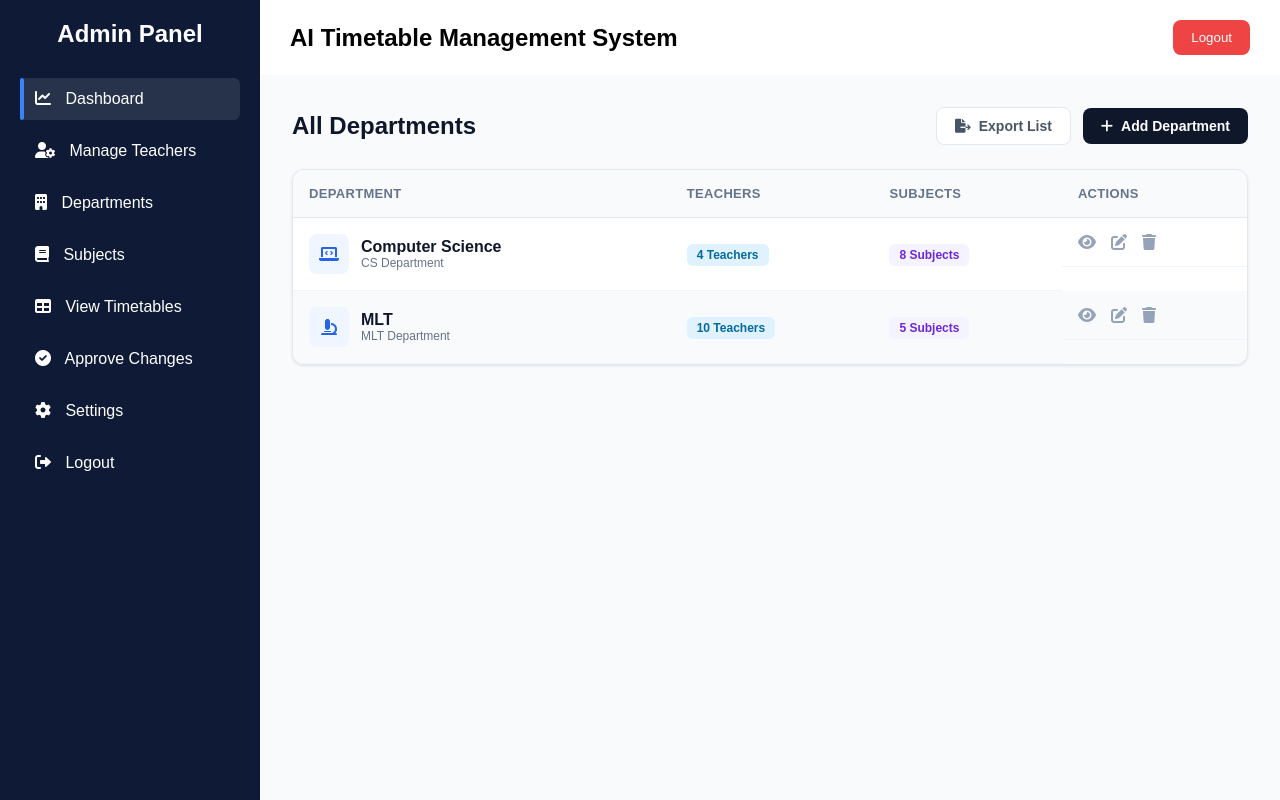
After one commit to umarfarooqdev123/AI-Timetable-Model, a Flask app: page /departments in a window 1280 px wide. The commit adds this page. Run offline with Flask 3, Linux system fonts and the light colour scheme; parts of the project's set-up code (start-up, migrations or seed data) failed here and were passed over.

Commit message:
Add departments file

```diff
--- a/app.py
+++ b/app.py
@@ -1,5 +1,6 @@
 from flask import Flask, render_template, redirect, request, session, url_for
 from flask_sqlalchemy import SQLAlchemy
+from datetime import datetime
 import uuid
 
 app = Flask(__name__)
@@ -18,7 +19,7 @@ def generate_uuid():
 
 # ------------- Admin Table --------------------
 class Admin(db.Model):
-    __tablename__ = 'admins'
+    _tablename_ = 'admins'
 
     admin_id = db.Column(db.String(36), primary_key=True, default=generate_uuid)
     username = db.Column(db.String(50), unique=True, nullable=False)
@@ -33,7 +34,7 @@ class Admin(db.Model):
 
 # -------------- Department Table --------------
 class Department(db.Model):
-    __tablename__ = 'departments'
+    _tablename_ = 'departments'
 
     department_id = db.Column(db.String(36), primary_key=True, default=generate_uuid)
     department_code = db.Column(db.String(20), unique=True, nullable=False)
@@ -48,7 +49,7 @@ class Department(db.Model):
 
 # ------------- Teacher Table ------------------
 class Teacher(db.Model):
-    __tablename__ = 'teachers'
+    _tablename_ = 'teachers'
 
     teacher_id = db.Column(db.String(36), primary_key=True, default=generate_uuid)
     employee_id = db.Column(db.String(20), unique=True, nullable=False)
@@ -78,7 +79,7 @@ class Teacher(db.Model):
 
   # -------- Teacher_Subject Relation Table --------
 class TeacherSubject(db.Model):
-    __tablename__ = 'teacher_subjects'
+    _tablename_ = 'teacher_subjects'
 
     teacher_subject_id = db.Column(
         db.String(36),
@@ -105,7 +106,7 @@ class TeacherSubject(db.Model):
 
 # ----------------- Subject Table ------------------
 class Subject(db.Model):
-    __tablename__ = 'subjects'
+    _tablename_ = 'subjects'
 
     subject_id = db.Column(db.String(36), primary_key=True, default=generate_uuid)
     subject_code = db.Column(db.String(20), unique=True, nullable=False)
@@ -161,6 +162,8 @@ def Admin_dashboard():
     if "user_email" not in session:
         return redirect(url_for("login"))
     return render_template("Admin_dashboard.html")
-
+@app.route("/departments")
+def departments():
+    return render_template("departments.html")
 if __name__ == "__main__":
     app.run(debug=True)
--- /dev/null
+++ b/static/departments.css
@@ -0,0 +1,179 @@
+/* General Layout */
+body {
+    font-family: 'Inter', system-ui, -apple-system, sans-serif;
+    background-color: #f8fafc;
+    margin: 0;
+}
+
+.main-container {
+    padding: 2rem;
+    display: flex;
+    flex-direction: column;
+    gap: 24px;
+    width: 100%;
+    box-sizing: border-box;
+}
+
+/* ===== Top Bar & Header ===== */
+.top-bar {
+    display: flex;
+    justify-content: space-between;
+    align-items: center;
+    flex-wrap: wrap;
+    gap: 15px;
+}
+
+.page-title {
+    font-size: 24px;
+    font-weight: 700;
+    color: #0f172a;
+    margin: 0;
+}
+
+.top-actions {
+    display: flex;
+    gap: 12px;
+    align-items: center;
+}
+
+/* ===== Buttons ===== */
+.btn {
+    border: none;
+    padding: 10px 18px;
+    border-radius: 8px;
+    font-size: 14px;
+    font-weight: 600;
+    cursor: pointer;
+    display: inline-flex;
+    align-items: center;
+    gap: 8px;
+    transition: all 0.2s ease;
+    text-decoration: none;
+    white-space: nowrap;
+}
+
+.btn-export {
+    background: #ffffff;
+    color: #475569;
+    border: 1px solid #e2e8f0;
+}
+
+.btn-export:hover {
+    background: #f1f5f9;
+    border-color: #cbd5e1;
+}
+
+.btn-add {
+    background: #0f172a; /* Deep Navy */
+    color: white;
+}
+
+.btn-add:hover {
+    background: #1e293b;
+    box-shadow: 0 4px 12px rgba(15, 23, 42, 0.15);
+}
+
+/* ===== Table Card ===== */
+.content-card {
+    background: white;
+    padding: 0; /* Let table handle padding for a cleaner look */
+    border-radius: 12px;
+    box-shadow: 0 1px 3px rgba(0,0,0,0.1);
+    border: 1px solid #e2e8f0;
+    overflow: hidden;
+}
+
+.table-responsive {
+    width: 100%;
+    overflow-x: auto;
+}
+
+.styled-table {
+    width: 100%;
+    border-collapse: collapse;
+    min-width: 700px;
+}
+
+.styled-table th {
+    background: #f8fafc;
+    text-align: left;
+    padding: 16px;
+    font-size: 13px;
+    text-transform: uppercase;
+    letter-spacing: 0.025em;
+    color: #64748b;
+    border-bottom: 1px solid #e2e8f0;
+}
+
+.styled-table td {
+    padding: 16px;
+    border-bottom: 1px solid #f1f5f9;
+    vertical-align: middle;
+}
+
+.dept-flex {
+    display: flex;
+    align-items: center;
+    gap: 12px;
+}
+
+.icon.blue {
+    height: 40px;
+    width: 40px;
+    background: #eff6ff;
+    color: #2563eb;
+    display: flex;
+    align-items: center;
+    justify-content: center;
+    border-radius: 8px;
+}
+
+.name {
+    font-weight: 600;
+    color: #0f172a;
+}
+
+.sub {
+    font-size: 12px;
+    color: #64748b;
+}
+
+.tag {
+    padding: 4px 10px;
+    border-radius: 6px;
+    font-size: 12px;
+    font-weight: 600;
+}
+
+.tag.blue { background: #e0f2fe; color: #0369a1; }
+.tag.purple { background: #f5f3ff; color: #6d28d9; }
+
+.actions {
+    display: flex;
+    gap: 15px;
+    color: #94a3b8;
+}
+
+.actions i {
+    cursor: pointer;
+    transition: 0.2s;
+}
+
+.actions i.view:hover { color: #2563eb; }
+.actions i.edit:hover { color: #059669; }
+.actions i.delete:hover { color: #dc2626; }
+
+/* Responsive Adjustments */
+@media (max-width: 768px) {
+    .top-bar {
+        flex-direction: column;
+        align-items: flex-start;
+    }
+    .top-actions {
+        width: 100%;
+    }
+    .btn {
+        flex: 1;
+        justify-content: center;
+    }
+}
--- /dev/null
+++ b/templates/departments.html
@@ -0,0 +1,81 @@
+{% extends "Admin_dashboard_layout.html" %}
+
+{% block body %}
+<link rel="stylesheet" href="https://cdnjs.cloudflare.com/ajax/libs/font-awesome/6.0.0/css/all.min.css" />
+<link rel="stylesheet" href="/static/departments.css" />
+
+<div class="main-container">
+  <div class="top-bar">
+    <h2 class="page-title">All Departments</h2>
+
+    <div class="top-actions">
+      <button type="button" class="btn btn-export">
+        <i class="fas fa-file-export"></i> Export List
+      </button>
+
+      <button type="button" class="btn btn-add">
+        <i class="fas fa-plus"></i> Add Department
+      </button>
+    </div>
+  </div>
+
+  <div class="content-card">
+    <div class="table-responsive">
+      <table class="styled-table">
+        <thead>
+          <tr>
+            <th>Department</th>
+            <th>Teachers</th>
+            <th>Subjects</th>
+            <th>Actions</th>
+          </tr>
+        </thead>
+
+        <tbody>
+          <tr>
+            <td>
+              <div class="dept-flex">
+                <div class="icon blue">
+                  <i class="fas fa-laptop-code"></i>
+                </div>
+                <div>
+                  <div class="name">Computer Science</div>
+                  <div class="sub">CS Department</div>
+                </div>
+              </div>
+            </td>
+            <td><span class="tag blue">4 Teachers</span></td>
+            <td><span class="tag purple">8 Subjects</span></td>
+            <td class="actions">
+              <i class="fas fa-eye view" title="View"></i>
+              <i class="fas fa-edit edit" title="Edit"></i>
+              <i class="fas fa-trash delete" title="Delete"></i>
+            </td>
+          </tr>
+
+          <tr>
+            <td>
+              <div class="dept-flex">
+                <div class="icon blue">
+                  <i class="fas fa-microscope"></i>
+                </div>
+                <div>
+                  <div class="name">MLT</div>
+                  <div class="sub">MLT Department</div>
+                </div>
+              </div>
+            </td>
+            <td><span class="tag blue">10 Teachers</span></td>
+            <td><span class="tag purple">5 Subjects</span></td>
+            <td class="actions">
+              <i class="fas fa-eye view" title="View"></i>
+              <i class="fas fa-edit edit" title="Edit"></i>
+              <i class="fas fa-trash delete" title="Delete"></i>
+            </td>
+          </tr>
+        </tbody>
+      </table>
+    </div>
+  </div>
+</div>
+{% endblock %}
```
Also changed, not shown: static/index.css (+33 -0 lines), static/login.css (+0 -15 lines), templates/login.html (line endings or trailing spaces).
